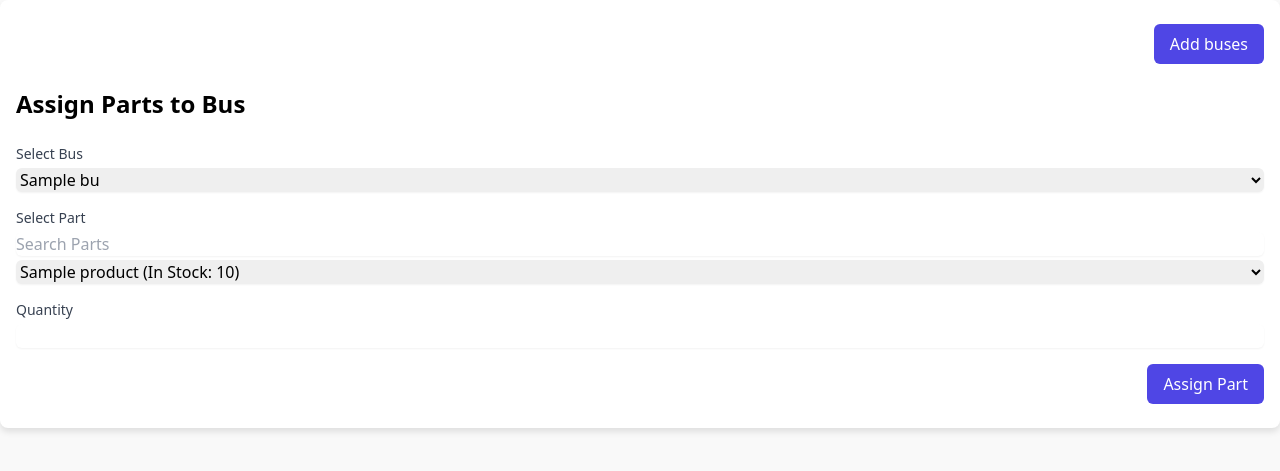
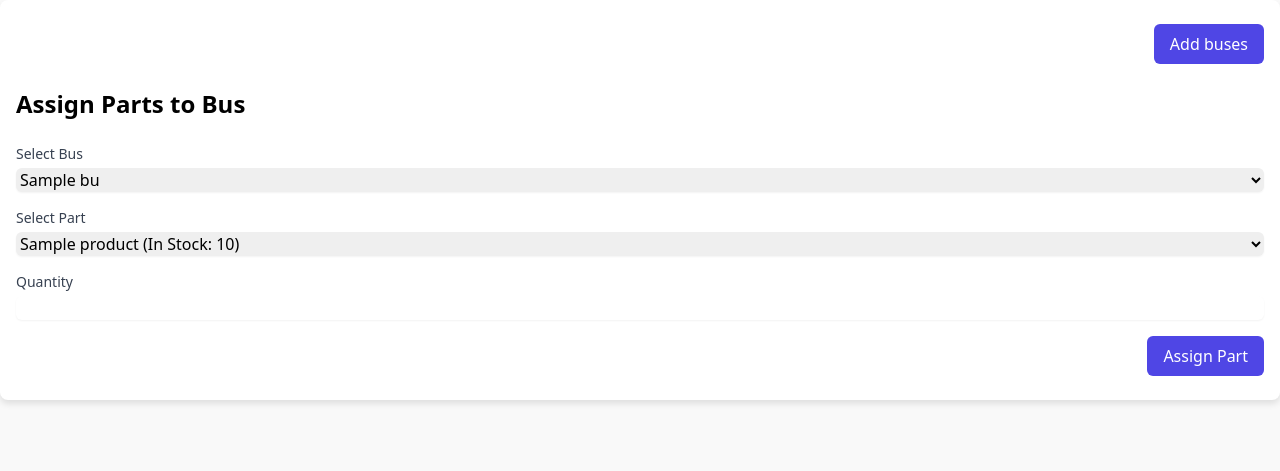
Before and after one commit to vbs-0/inv3.5, a Flask app: template templates/assign_parts.html in a window 1280 px wide. Shown: the top 471 px of the page. Run offline with Flask 3, Linux system fonts and the light colour scheme; the template is opened without the code that fills it: values that come from a table or form of the project are taken from there, others are empty; tables that the repository leaves empty hold one stand-in row (values such as "Sample post").

Commit message:
commited

```diff
--- a/templates/assign_parts.html
+++ b/templates/assign_parts.html
@@ -19,7 +19,7 @@
 
         <div>
             <label for="part_id" class="block text-sm font-medium text-gray-700">Select Part</label>
-            <input type="text" id="part_search" placeholder="Search Parts" class="mt-1 block w-full rounded-md border-gray-300 shadow-sm focus:border-indigo-500 focus:ring-indigo-500">
+            <!-- <input type="text" id="part_search" placeholder="Search Parts" class="mt-1 block w-full rounded-md border-gray-300 shadow-sm focus:border-indigo-500 focus:ring-indigo-500"> -->
             <select name="part_id" id="part_id" required class="mt-1 block w-full rounded-md border-gray-300 shadow-sm focus:border-indigo-500 focus:ring-indigo-500">
                 {% for part in products %}
                 <option value="{{ part.id }}">{{ part.name }} (In Stock: {{ part.quantity }})</option>
```
